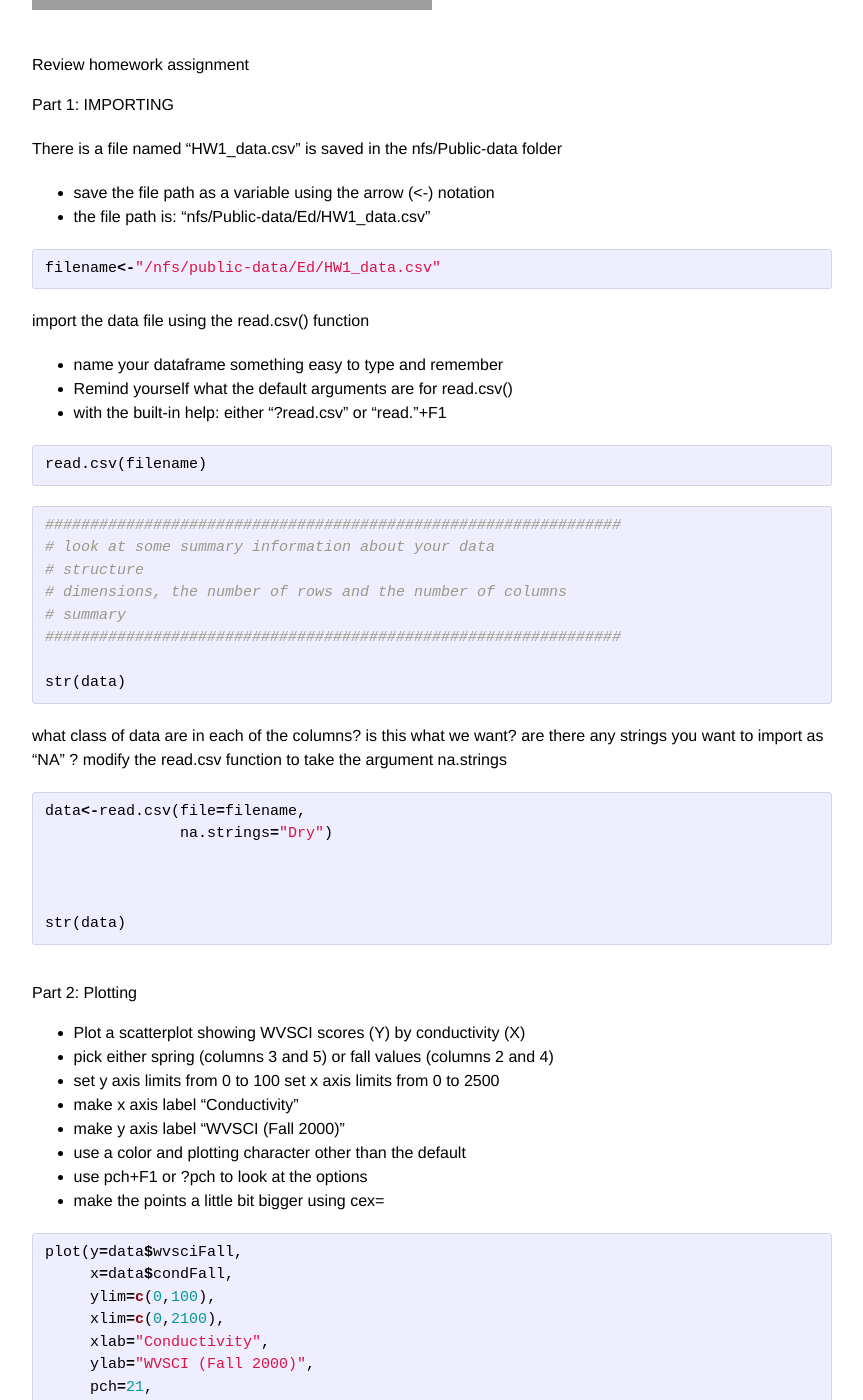
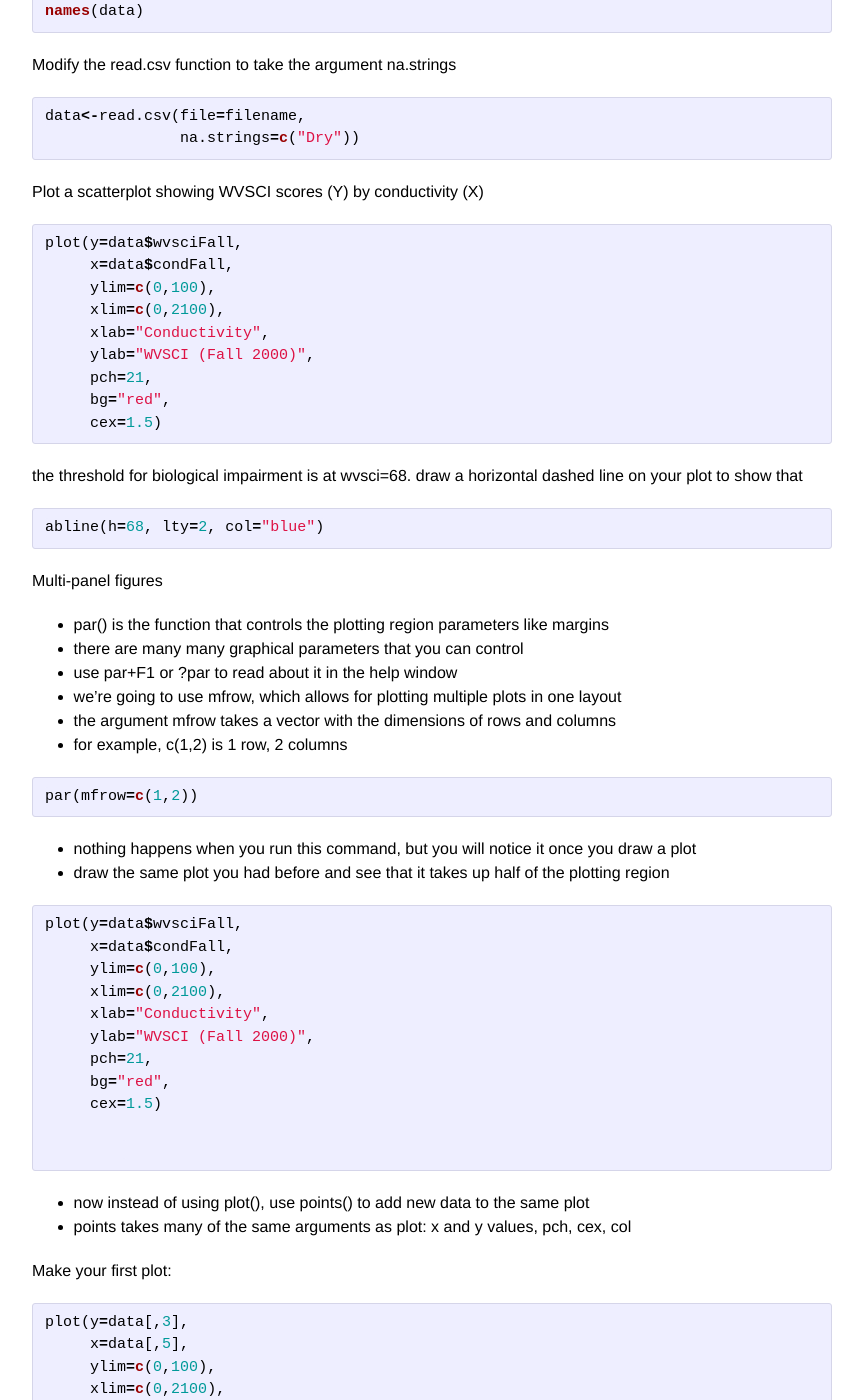
Before and after one commit to SESYNC-ci/brown-bag-lessons, a Jekyll site: the page built from _posts/2014-10-23-r-plots.md, in a window 1280 px wide and 1400 px high, scrolled down 492 px. Shown: the whole window, without its empty margins (208-1071 px from the left). Built offline with Jekyll 4.4.1, drawn with Linux system fonts in a browser that asks for light colours; some of the changed text lies outside the part shown; grey boxes are pictures that could not be loaded.

Commit message:
basic plotting

```diff
--- a/_posts/2014-10-23-r-plots.md
+++ b/_posts/2014-10-23-r-plots.md
@@ -1,85 +1,37 @@
 ---
 layout: post
-title:  "R Lesson 23 Oct 2014"
+title:  "Basic plotting"
 date:   2014-10-23
 categories: lessons R
 author: khondula
 ---
 
-![alt text](\\storage.research.sesync.org/rstudioSchematic.png "Title")
++ Review homework assignment
 
-Review homework assignment
-==========================
-
-Part 1:  IMPORTING
-
- There is a file named "HW1_data.csv" is saved in the nfs/Public-data folder
-- save the file path as a variable using the arrow (<-) notation
-- the file path is: "nfs/Public-data/Ed/HW1_data.csv"
-
+Import the data file using the read.csv() function
 
 {% highlight R %}
-filename<-"/nfs/public-data/Ed/HW1_data.csv"
+data <- read.csv(file="/nfs/public-data/Ed/HW1_data.csv")
 {% endhighlight %}
 
-
- import the data file using the read.csv() function
-- name your dataframe something easy to type and remember
-- Remind yourself what the default arguments are for read.csv()
-- with the built-in help: either "?read.csv" or "read."+F1
-
+Find out some simple things about your data frame
 
 {% highlight R %}
-read.csv(filename)
+str(data)
+dim(data)
+summary(data)
+ncol(data)
+names(data)
 {% endhighlight %}
 
-
-
+Modify the read.csv function to take the argument na.strings
 
 {% highlight R %}
-################################################################
-# look at some summary information about your data
-# structure
-# dimensions, the number of rows and the number of columns
-# summary
-################################################################
-
-str(data)
-
-
-
+data<-read.csv(file=filename,
+               na.strings=c("Dry"))
 {% endhighlight %}
 
-
-what class of data are in each of the columns? is this what we want?
-are there any strings you want to import as "NA" ?
-modify the read.csv function to take the argument na.strings
-
-{% highlight R %}
-
-data<-read.csv(file=filename,
-               na.strings="Dry")
-
-
-
-str(data)
-
-{% endhighlight %}
-
-Part 2: Plotting
-================
-
-
-- Plot a scatterplot showing WVSCI scores (Y) by conductivity (X)
-- pick either spring (columns 3 and 5) or fall values (columns 2 and 4)
-- set y axis limits from 0 to 100
- set x axis limits from 0 to 2500
-- make x axis label "Conductivity"
-- make y axis label "WVSCI (Fall 2000)"
-- use a color and plotting character other than the default
-- use pch+F1 or ?pch to look at the options
-- make the points a little bit bigger using cex=
-
+Plot a scatterplot showing WVSCI scores (Y) by conductivity (X)
 
 {% highlight R %}
 
@@ -92,14 +44,16 @@ plot(y=data$wvsciFall,
      pch=21,
      bg="red",
      cex=1.5)
-
 {% endhighlight %}
 
 
 the threshold for biological impairment is at wvsci=68. draw a horizontal dashed line on your plot to show that
 
+{% highlight R %}
+abline(h=68, lty=2, col="blue")
+{% endhighlight %}
 
- let's make a plot that shows both the fall and spring data side by side
+Multi-panel figures
 
 - par() is the function that controls the plotting region parameters like margins
 - there are many many graphical parameters that you can control
@@ -132,8 +86,11 @@ plot(y=data$wvsciFall,
 
 {% endhighlight %}
 
-![alt text](http://rgraphics.limnology.wisc.edu/images/miscellaneous/pch.png "Title")
 
+- now instead of using plot(), use points() to add new data to the same plot
+- points takes many of the same arguments as plot: x and y values, pch, cex, col
+
+Make your first plot:
 {% highlight R %}
 
 plot(y=data[,3],
@@ -148,9 +105,7 @@ plot(y=data[,3],
 
 {% endhighlight %}
 
-- now instead of using plot(), use points() to add new data to the same plot
-- points takes many of the same arguments as plot: x and y values, pch, cex, col
-
+Now add the second data set onto your plot:
 {% highlight R %}
 
 points(x=data[,5],
@@ -162,9 +117,8 @@ points(x=data[,5],
 {% endhighlight %}
 
 
-**New Material for today**
 
-There are two new files in the network file share Ed folder
+More data sets to practice with:
 
 {% highlight R %}
 cond<-read.csv("/nfs/public-data/Ed/conductivity.csv")
@@ -172,27 +126,4 @@ sulfate<-read.csv("/nfs/public-data/Ed/sulfate.csv")
 {% endhighlight %}
 
 
-
-
-
-{% highlight R %}
-aggregate(cond$P9 ~ cond$Mining, FUN=mean)
-{% endhighlight %}
-
-Make a boxplot comparing pre and post-mining. Why does post mining appear on the left?
-
-{% highlight R %}
-boxplot(cond[,3]~cond$Mining,
-        col=topo.colors(3),
-        ylim=c(0,4000))
-{% endhighlight %}
-
-Test for differences with an ANOVA
-
-{% highlight R %}
-anova1<-aov(cond[,3] ~ cond$Mining)
-
-summary(anova1)
-{% endhighlight %}
-
 * [Guides and Tutorials](https://collab.sesync.org/sites/support)
```
